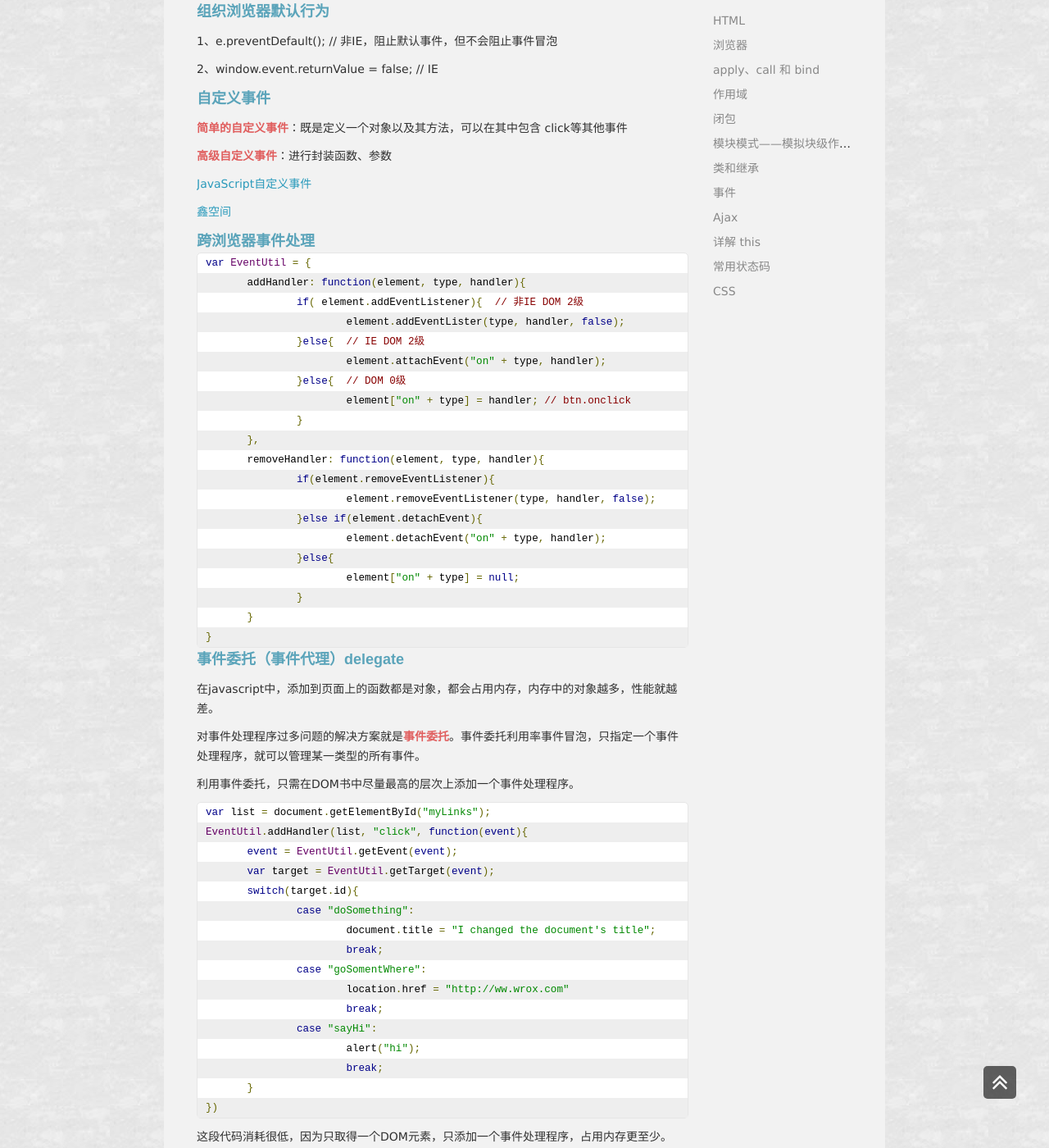
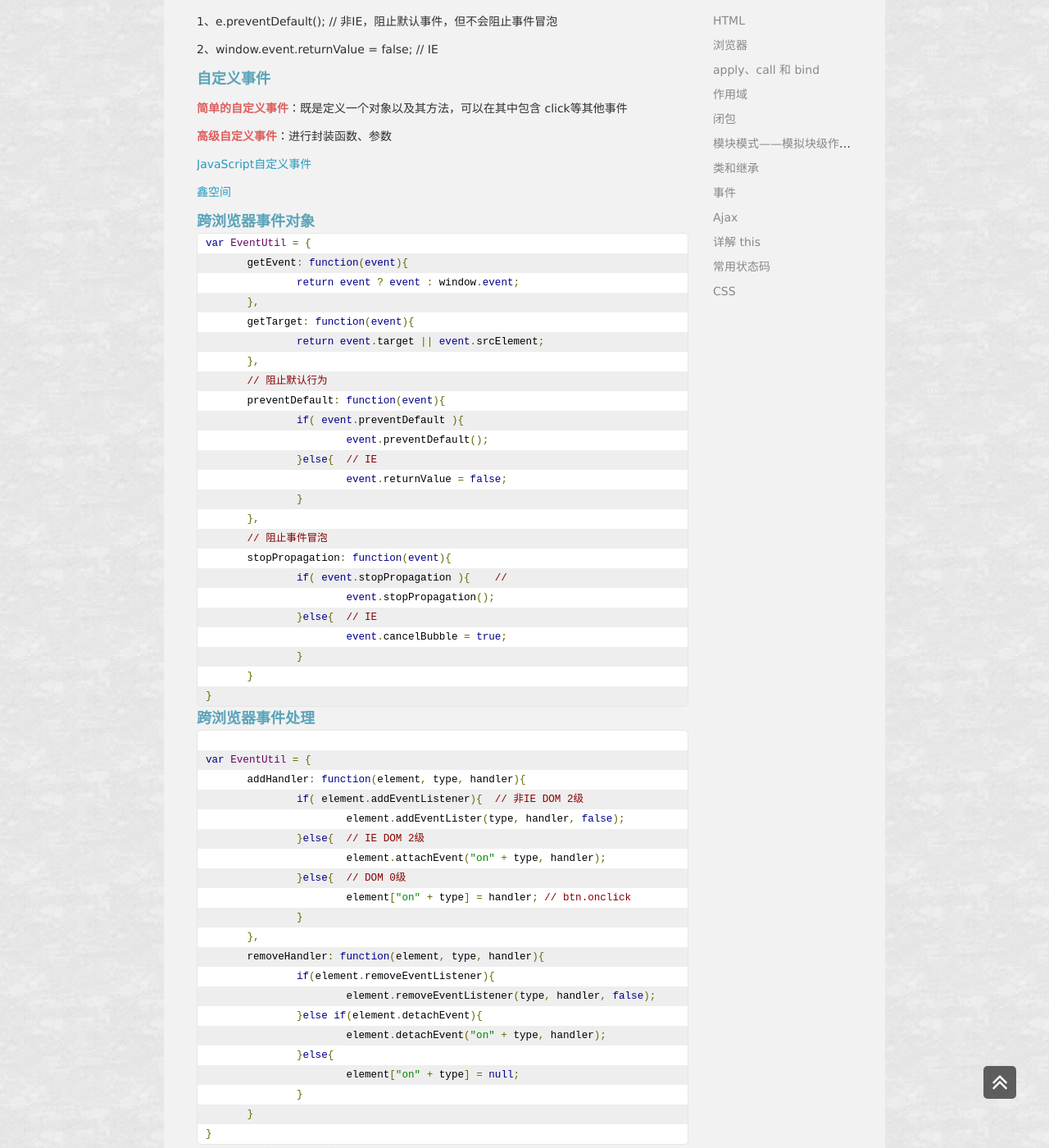
Before and after one commit to Caesor/caesor.github.io, a Jekyll site: the page built from _posts/2015-03-10-Interview-Question.md, in a window 1280 px wide and 1400 px high, scrolled down 10434 px. Shown: the whole window at 82% size. Built offline with Jekyll 4.4.1, drawn with Linux system fonts in a browser that asks for light colours; some web fonts are replaced; comment, search, counter and statistics services are not loaded.

Commit message:
update blog

````diff
--- a/_posts/2015-03-10-Interview-Question.md
+++ b/_posts/2015-03-10-Interview-Question.md
@@ -285,7 +285,7 @@ var object = {
     scope:"local",
     getScope:function(){
         return function(){
-            return _this.scope;
+            return this.scope;
         }
     }
 }
@@ -321,7 +321,6 @@ Thing.prototype.logName = function(){
 	doIt();	// golobal
 	doIt.apply(this);	// local
 }
-
 var thing = new Thing();
 thing.logName();
 ```
@@ -473,8 +472,37 @@ touchstart --> touchmove -> touchend --》click
 
 [鑫空间](http://www.zhangxinxu.com/wordpress/2012/04/js-dom%E8%87%AA%E5%AE%9A%E4%B9%89%E4%BA%8B%E4%BB%B6/)
 
+###跨浏览器事件对象
+```
+var EventUtil = {
+	getEvent: function(event){
+		return event ? event : window.event;
+	},
+	getTarget: function(event){
+		return event.target || event.srcElement;
+	},
+	// 阻止默认行为
+	preventDefault: function(event){
+		if( event.preventDefault ){
+			event.preventDefault();
+		}else{	// IE
+			event.returnValue = false;
+		}
+	},
+	// 阻止事件冒泡
+	stopPropagation: function(event){
+		if( event.stopPropagation ){	//
+			event.stopPropagation();
+		}else{	// IE
+			event.cancelBubble = true;
+		}
+	}
+}
+```
+
 ###跨浏览器事件处理
 ```
+
 var EventUtil = {
 	addHandler: function(element, type, handler){
 		if( element.addEventListener){	// 非IE DOM 2级
````
Also changed, not shown: _posts/2015-04-01-Clone.md (+6 -0 lines).
